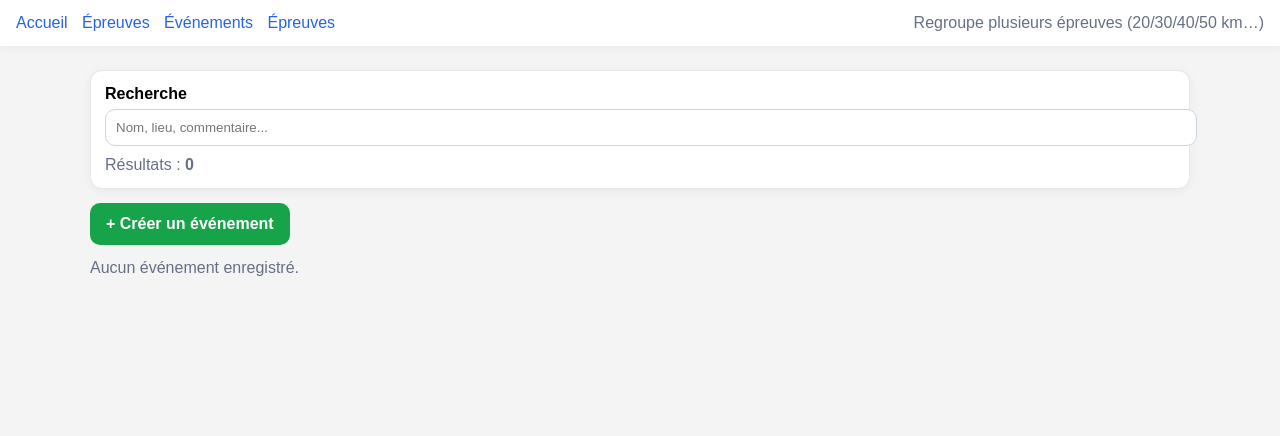
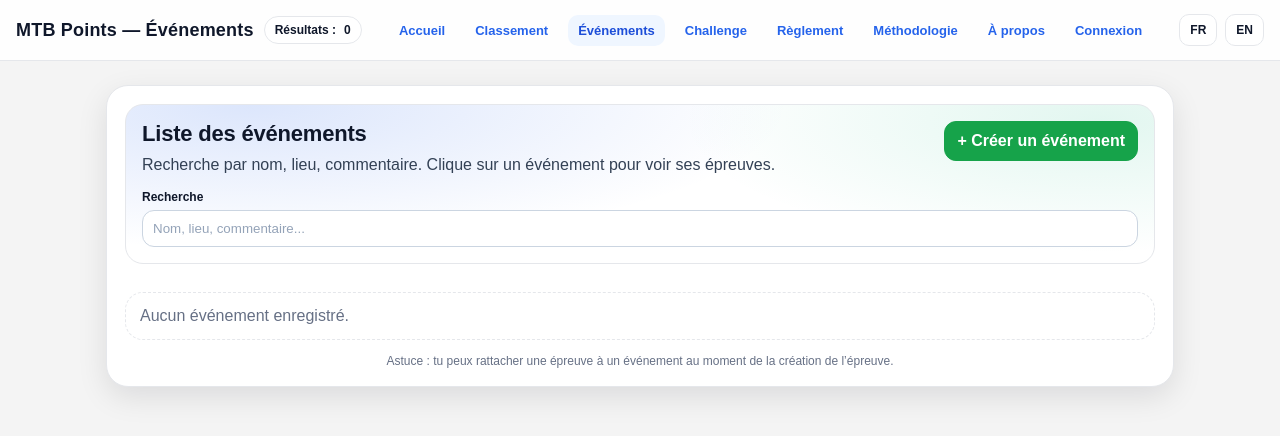
Before and after one commit to davidpoyade-netizen/mtb-points, a plain HTML site: page meetings.html in a window 1280 px wide. Drawn offline with Linux system fonts and the light colour scheme; files whose address does not match are found by name.

Commit message:
Add files via upload

```diff
--- a/meetings.html
+++ b/meetings.html
@@ -3,53 +3,213 @@
 <head>
   <meta charset="UTF-8" />
   <meta name="viewport" content="width=device-width, initial-scale=1.0"/>
-  <title>Événements</title>
+  <title>Événements — MTB Points</title>
+  <link rel="stylesheet" href="css/style.css" />
   <style>
-    body{font-family:Arial,Helvetica,sans-serif;background:#f4f4f4;margin:0}
-    header{background:#fff;padding:14px 16px;box-shadow:0 1px 8px rgba(0,0,0,.06);display:flex;justify-content:space-between;align-items:center;flex-wrap:wrap;gap:12px}
-    nav a{margin-right:10px;text-decoration:none;color:#2563eb}
+    :root{
+      --bg:#f4f4f4;--card:#ffffff;--text:#0f172a;--muted:#667085;--border:#e5e7eb;
+      --blue:#2563eb;--blue2:#1d4ed8;--shadow:0 10px 30px rgba(2,6,23,.10);
+      --r:16px;
+      --ok:#16a34a;--ok2:#22c55e;
+    }
+    *{box-sizing:border-box}
+    body{margin:0;font-family:Arial,Helvetica,sans-serif;background:var(--bg);color:var(--text)}
+    a{color:inherit}
+
+    /* Header */
+    header.header{
+      position:sticky;top:0;z-index:20;
+      background:rgba(255,255,255,.90);
+      backdrop-filter:saturate(180%) blur(8px);
+      border-bottom:1px solid var(--border);
+      padding:14px 16px;
+      display:flex;align-items:center;justify-content:space-between;gap:12px;flex-wrap:wrap;
+    }
+    header.header h1{margin:0;font-size:18px;letter-spacing:.2px}
+    nav{display:flex;flex-wrap:wrap;gap:10px;align-items:center}
+    nav a{
+      text-decoration:none;
+      padding:8px 10px;
+      border-radius:10px;
+      color:var(--blue);
+      font-weight:800;
+      font-size:13px;
+    }
+    nav a:hover{background:#eff6ff}
+    nav a.active{background:#eff6ff;color:var(--blue2)}
+    .lang{display:flex;gap:8px;align-items:center}
+    .lang .btn{
+      padding:8px 10px;border-radius:10px;border:1px solid var(--border);
+      background:#fff;cursor:pointer;font-weight:900;font-size:12px;
+    }
+
+    /* Layout */
     .wrap{max-width:1100px;margin:24px auto;padding:0 16px}
-    .card{background:#fff;border:1px solid #e5e7eb;border-radius:12px;padding:14px;box-shadow:0 2px 10px rgba(0,0,0,.05)}
-    .muted{color:#667085}
-    .list{display:grid;gap:12px;margin-top:12px}
-    .item{background:#fff;border:1px solid #e5e7eb;border-radius:12px;padding:14px;box-shadow:0 2px 10px rgba(0,0,0,.05);text-decoration:none;color:inherit}
-    .title{font-weight:800;font-size:18px}
-    .badge{display:inline-block;padding:2px 8px;border-radius:999px;background:#f1f5f9;margin-left:8px}
-    input{width:100%;padding:10px;border:1px solid #cbd5e1;border-radius:10px}
+    .card{
+      background:var(--card);
+      border:1px solid var(--border);
+      border-radius:22px;
+      padding:18px;
+      box-shadow:var(--shadow);
+    }
+
+    /* Hero */
+    .hero{
+      border-radius:18px;
+      padding:16px;
+      border:1px solid var(--border);
+      background:
+        radial-gradient(900px 240px at 12% 0%, rgba(37,99,235,.16), transparent 60%),
+        radial-gradient(700px 220px at 95% 10%, rgba(16,185,129,.12), transparent 60%),
+        #fff;
+    }
+    .hero h2{margin:0;font-size:22px;letter-spacing:-.2px}
+    .hero .muted{margin-top:6px;line-height:1.55;color:#334155}
+
+    /* Controls */
+    .row{display:flex;gap:10px;flex-wrap:wrap;align-items:end}
+    label{display:block;font-weight:900;font-size:12px;color:#0f172a}
+    input{
+      width:100%;padding:10px;margin-top:6px;
+      border:1px solid #cbd5e1;border-radius:12px;background:#fff;
+    }
+    input::placeholder{color:#94a3b8}
+    .kpi{
+      display:inline-flex;align-items:center;gap:8px;
+      padding:6px 10px;border-radius:999px;
+      border:1px solid var(--border);background:#fff;font-weight:900;font-size:12px;
+      white-space:nowrap;
+    }
+
+    .btn{
+      display:inline-flex;align-items:center;justify-content:center;gap:8px;
+      padding:10px 12px;border-radius:12px;border:1px solid var(--border);
+      background:#fff;cursor:pointer;font-weight:900;color:var(--text);
+      text-decoration:none;
+    }
+    .btn:hover{transform:translateY(-1px);box-shadow:0 10px 18px rgba(2,6,23,.08)}
+    .btn.primary{background:var(--ok);border-color:var(--ok);color:#fff}
+    .btn.primary:hover{background:#15803d;border-color:#15803d}
+
+    /* List */
+    .list{
+      display:grid;
+      grid-template-columns: repeat(2, minmax(0, 1fr));
+      gap:12px;
+      margin-top:14px;
+    }
+    @media(max-width:900px){ .list{grid-template-columns:1fr} }
+
+    .item{
+      display:block;
+      border:1px solid var(--border);
+      border-radius:18px;
+      padding:14px;
+      background:#fff;
+      text-decoration:none;
+      box-shadow:0 2px 10px rgba(0,0,0,.04);
+      transition:transform .12s ease, box-shadow .12s ease, border-color .12s ease;
+    }
+    .item:hover{
+      transform:translateY(-2px);
+      box-shadow:0 16px 28px rgba(2,6,23,.10);
+      border-color:#dbeafe;
+    }
+    .topline{
+      display:flex;justify-content:space-between;gap:10px;align-items:flex-start;flex-wrap:wrap;
+    }
+    .title{
+      font-weight:900;
+      font-size:16px;
+      letter-spacing:-.1px;
+    }
+    .badge{
+      display:inline-flex;align-items:center;gap:8px;
+      padding:6px 10px;border-radius:999px;
+      background:#f1f5f9;border:1px solid var(--border);
+      font-weight:900;font-size:12px;color:#0f172a;
+      white-space:nowrap;
+    }
+    .meta{margin-top:8px;color:var(--muted);font-size:13px;line-height:1.5}
+    .comment{
+      margin-top:8px;
+      color:#334155;
+      font-size:13px;
+      line-height:1.55;
+      border-top:1px dashed var(--border);
+      padding-top:10px;
+    }
+    .empty{
+      margin-top:14px;
+      border:1px dashed var(--border);
+      border-radius:18px;
+      padding:14px;
+      color:var(--muted);
+      background:#fff;
+    }
+
+    footer{
+      margin-top:14px;
+      color:var(--muted);
+      font-size:12px;
+      text-align:center;
+    }
   </style>
 </head>
 <body>
 
-<header>
+<header class="header">
+  <div style="display:flex;align-items:center;gap:10px;flex-wrap:wrap">
+    <h1>MTB Points — Événements</h1>
+    <span class="kpi">Résultats : <span id="count">0</span></span>
+  </div>
+
   <nav>
     <a href="index.html">Accueil</a>
-    <a href="events.html">Épreuves</a>
-    <a href="meetings.html">Événements</a>
-    <a href="events.html">Épreuves</a>
+    <a href="public-ranking.html">Classement</a>
+    <a href="meetings.html" class="active">Événements</a>
+    <a href="challengemtbpoints.html">Challenge</a>
+    <a href="reglement.html">Règlement</a>
+    <a href="methodologie.html">Méthodologie</a>
+    <a href="about.html">À propos</a>
+    <a href="login.html">Connexion</a>
   </nav>
-  <div class="muted">Regroupe plusieurs épreuves (20/30/40/50 km…)</div>
+
+  <div class="lang">
+    <button class="btn" id="btnFR" type="button">FR</button>
+    <button class="btn" id="btnEN" type="button">EN</button>
+  </div>
 </header>
 
 <div class="wrap">
   <div class="card">
-    <label style="font-weight:700;display:block;margin-bottom:6px;">Recherche</label>
-    <input id="q" type="text" placeholder="Nom, lieu, commentaire..." />
-    <div class="muted" style="margin-top:10px;">
-      Résultats : <strong id="count">0</strong>
+
+    <div class="hero">
+      <div class="row" style="justify-content:space-between;align-items:flex-start">
+        <div style="min-width:260px;flex:1">
+          <h2>Liste des événements</h2>
+          <div class="muted">
+            Recherche par nom, lieu, commentaire. Clique sur un événement pour voir ses épreuves.
+          </div>
+        </div>
+        <a class="btn primary" href="meeting-create.html">+ Créer un événement</a>
+      </div>
+
+      <div class="row" style="margin-top:12px;align-items:end">
+        <div style="flex:1;min-width:240px">
+          <label for="q">Recherche</label>
+          <input id="q" type="text" placeholder="Nom, lieu, commentaire..." />
+        </div>
+      </div>
     </div>
+
+    <div id="meetingsList" class="list"></div>
+    <div id="emptyBox" class="empty" style="display:none;">Aucun événement enregistré.</div>
+
+    <footer>
+      Astuce : tu peux rattacher une épreuve à un événement au moment de la création de l’épreuve.
+    </footer>
   </div>
-<div style="margin:14px 0;">
-  <a href="meeting-create.html"
-     style="display:inline-block;padding:12px 16px;
-            background:#16a34a;color:#fff;
-            border-radius:10px;
-            text-decoration:none;
-            font-weight:700;">
-    + Créer un événement
-  </a>
-</div>
-
-  <div id="meetingsList" class="list"></div>
 </div>
 
 <script src="js/storage.js"></script>
@@ -58,35 +218,41 @@
   const list = document.getElementById("meetingsList");
   const qEl = document.getElementById("q");
   const countEl = document.getElementById("count");
+  const emptyBox = document.getElementById("emptyBox");
 
   function normalize(s){
     return String(s||"").toLowerCase().normalize("NFD").replace(/[\u0300-\u036f]/g,"").trim();
   }
+  function esc(s){
+    return String(s ?? "").replace(/[&<>"']/g, m => ({'&':'&amp;','<':'&lt;','>':'&gt;','"':'&quot;',"'":'&#39;'}[m]));
+  }
   function valOrDash(x){ const s = String(x||"").trim(); return s ? s : "—"; }
 
-  // loadMeetings() vient de storage.js (ajouté précédemment)
   const meetings = (typeof loadMeetings === "function") ? loadMeetings() : [];
 
   function render(items){
     countEl.textContent = String(items.length);
 
     if (!items.length) {
-      list.innerHTML = `<div class="muted">Aucun événement enregistré.</div>`;
+      list.innerHTML = "";
+      emptyBox.style.display = "block";
       return;
     }
+    emptyBox.style.display = "none";
 
     list.innerHTML = items.map(m => {
       const nRaces = (m.raceIds && m.raceIds.length) ? m.raceIds.length : 0;
+      const date = valOrDash(m.date);
+      const loc = valOrDash(m.location);
+
       return `
         <a class="item" href="meeting.html?id=${encodeURIComponent(m.id)}">
-          <div class="title">
-            ${valOrDash(m.name)}
-            <span class="badge">${nRaces} épreuve${nRaces>1?"s":""}</span>
+          <div class="topline">
+            <div class="title">${esc(valOrDash(m.name))}</div>
+            <span class="badge">🏁 ${nRaces} épreuve${nRaces>1?"s":""}</span>
           </div>
-          <div class="muted" style="margin-top:6px;">
-            ${valOrDash(m.date)} • ${valOrDash(m.location)}
-          </div>
-          ${m.comment ? `<div class="muted" style="margin-top:6px;">${m.comment}</div>` : ``}
+          <div class="meta">📅 ${esc(date)} &nbsp;•&nbsp; 📍 ${esc(loc)}</div>
+          ${m.comment ? `<div class="comment">${esc(m.comment)}</div>` : ``}
         </a>
       `;
     }).join("");
```
